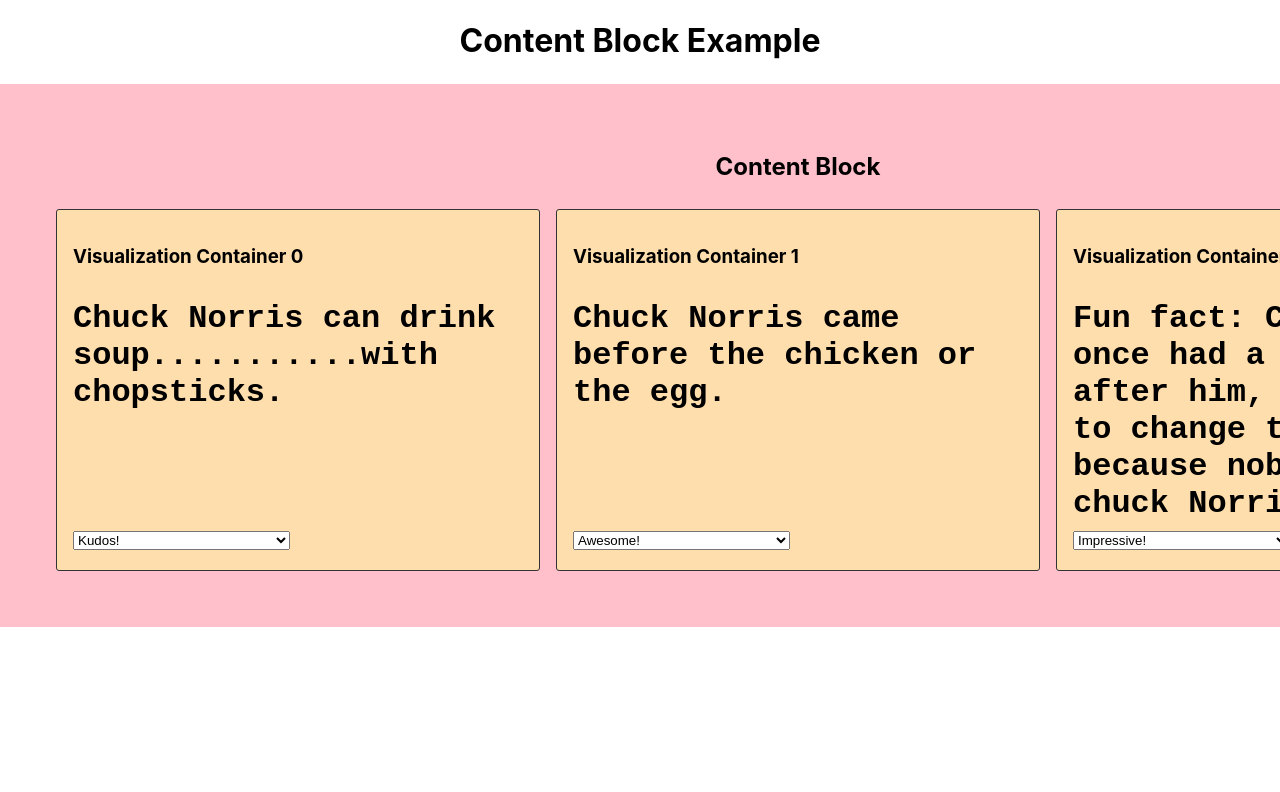
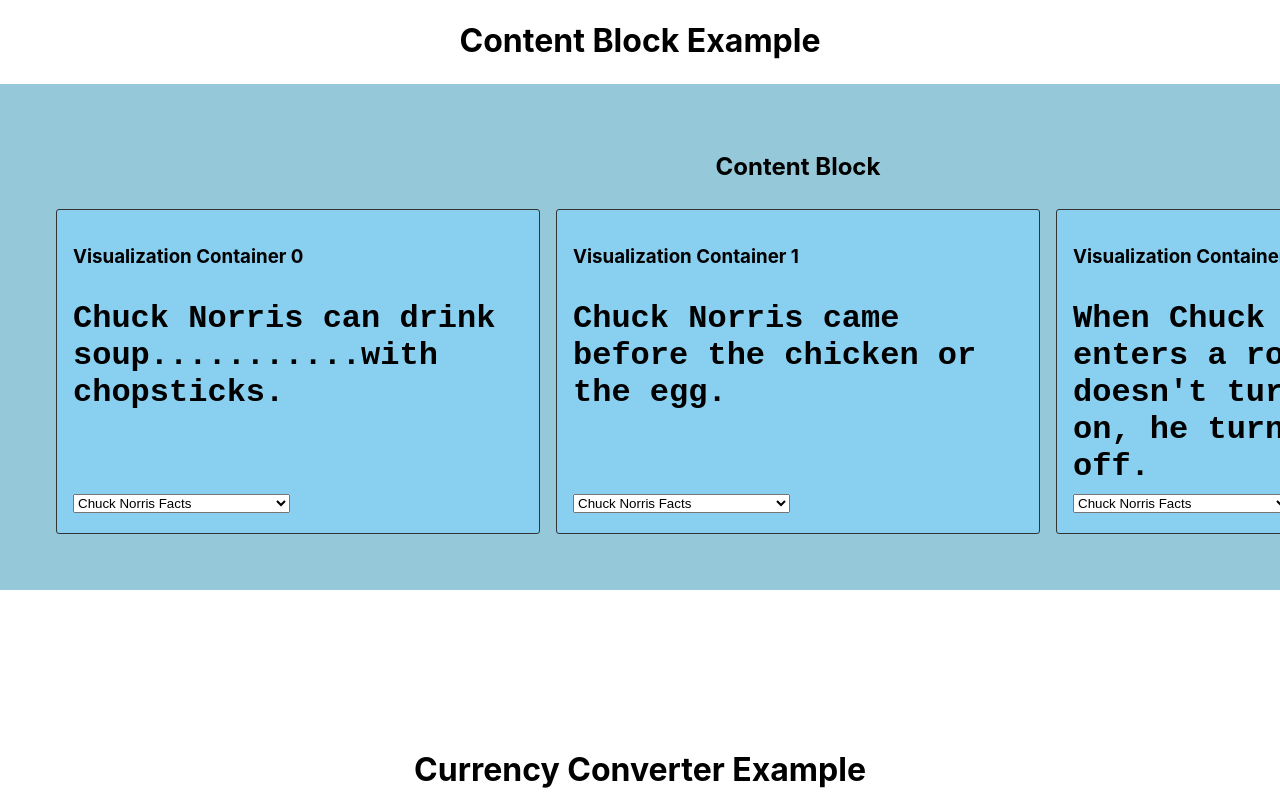
Before and after one commit to msschambach/reactjs-component-message-passing, a React (Create React App) app: page / in a window 1280 px wide. Shown: the top 792 px of the page. Built offline with nearby package versions, Linux system fonts and the light colour scheme.

Commit message:
updated visualization content and some styles

```diff
--- a/src/index.css
+++ b/src/index.css
@@ -20,7 +20,7 @@
   width: 1500px;
   margin: 24px auto 10rem;
   padding: 48px;
-  background-color: pink;
+  background-color: #95c8d8;
 
 }
 
@@ -37,7 +37,7 @@
   margin: 8px;
   border: 1px solid #333;
   border-radius: 3px;
-  background-color: navajowhite;
+  background-color: #89cff0;
 }
 
 .visualization-container select {
--- a/src/resources/data/visualization_containers.js
+++ b/src/resources/data/visualization_containers.js
@@ -2,61 +2,61 @@
     [
         {
             type: "plaintext",
-            title: "Kudos!",
+            title: "Chuck Norris Facts",
             group: "group1",
             message: "Chuck Norris can drink soup...........with chopsticks."
         },
         {
             type: "plaintext",
-            title: "Well Done!",
+            title: "Motivational Quotes",
             group: "group2",
-            message: "Holy guacamole! It works!"
+            message: "Your limitation—it’s only your imagination."
         },
         {
             type: "plaintext",
-            title: "Bravo!",
+            title: "One liner jokes",
             group: "group3",
-            message: "Well slap my head and call me silly! It still works!"
+            message: "It's always hard to explain puns to kleptomaniacs because they're always taking things literally."
         }
     ],
     [
         {
             type: "plaintext",
-            title: "Awesome!",
+            title: "Chuck Norris Facts",
             group: "group1",
             message: "Chuck Norris came before the chicken or the egg."
         },
         {
             type: "plaintext",
-            title: "Excellent!",
+            title: "Motivational Quotes",
             group: "group2",
-            message: "Holy guacamole! It works!"
+            message: "Sometimes later becomes never. Do it now."
         },
         {
             type: "plaintext",
-            title: "Sublime!",
+            title: "One liner jokes",
             group: "group3",
-            message: "Well slap my head and call me silly! It still works!"
+            message: "I'll never forget my grandfather's last words to me before he kicked the bucket. He looked me in the eyes and said, 'Son, how far do you think I can kick this bucket?"
         },
     ],
     [
         {
             type: "plaintext",
-            title: "Impressive!",
+            title: "Chuck Norris Facts",
             group: "group1",
-            message: "Fun fact: Chuck Norris once had a street named after him, but they had to change the name because nobody crosses chuck Norris and lives"
+            message: "When Chuck Norris enters a room, he doesn't turn the lights on, he turns the dark off."
         },
         {
             type: "plaintext",
-            title: "Brilliant!",
+            title: "Motivational Quotes",
             group: "group2",
-            message: "Holy guacamole! It works!"
+            message: "It’s going to be hard, but hard does not mean impossible."
         },
         {
             type: "plaintext",
-            title: "Amazing!",
+            title: "One liner jokes",
             group: "group3",
-            message: "Well slap my head and call me silly! It still works!"
+            message: "I didn't know my dad was a construction site thief, but when I got home all the signs were there."
         },
     ]
 ]
```
